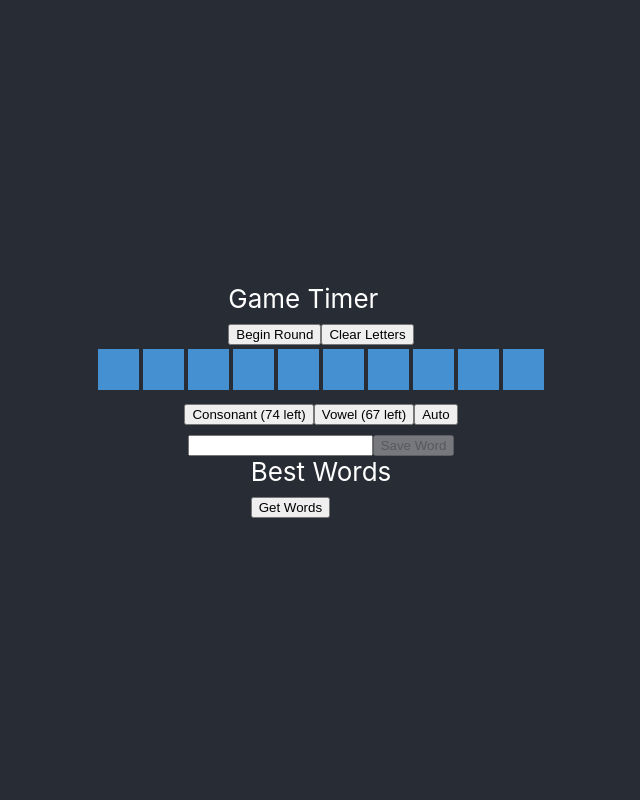
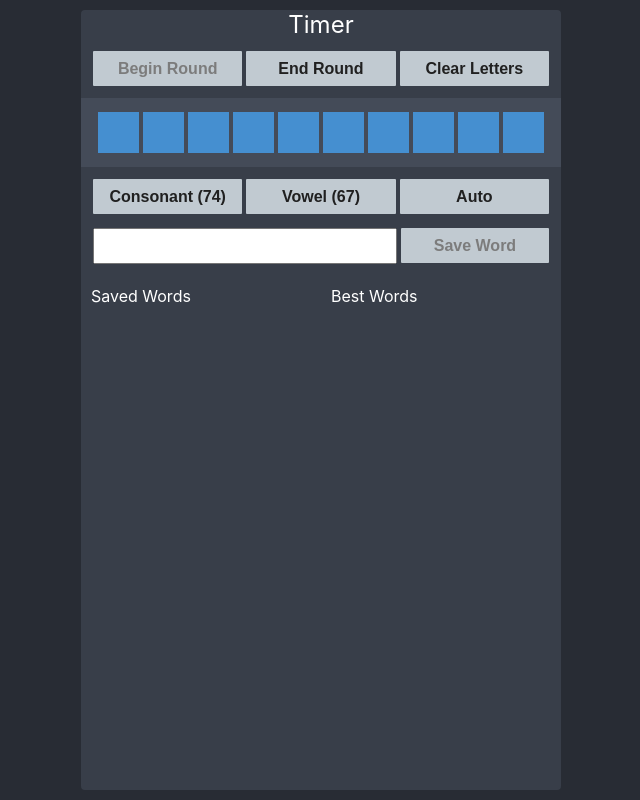
Before and after one commit to shaunhegarty/letters-react, a React (Create React App) app: page / in a window 1280 px wide. Shown: the whole page, without its empty margins (319-959 px from the left). Built offline with nearby package versions, Linux system fonts and the light colour scheme.

Commit message:
Major visual update

```diff
--- a/src/App.css
+++ b/src/App.css
@@ -1,22 +1,88 @@
-.App {
-  text-align: center;
+
+
+#letters-display {
+  display: flex;
+  align-items: center;
+  justify-content: center;
+  padding: 10px;
+  background-color: #444b58;
 }
 
-.letters-game {
+#letters-game {
   background-color: #282c34;
   min-height: 100vh;
   display: flex;
-  flex-direction: column;
-  align-items: center;
+  flex-direction: row;
   justify-content: center;
-  font-size: calc(10px + 2vmin);
+  font-size: 24px;
   color: white;
+  margin: auto;
+  align-content: center;
+}
+
+#letters-game-display, #letters-game-control-panel {
+  background-color: #383e49;
+  width: 480px;
+  border-radius: 4px;
+  margin: 10px;
+}
+
+
+#game-timer {
+  display: block;
+  text-align: center;
+  align-content: center;
+  justify-content: center;
+  margin: auto;
+}
+
+#word-entry {
+  height: 30px;
+  width: 300px;
+  font-size: 16px;
+  margin: 2px;
+}
+
+.consonant-vowel-selection, #word-entry-div, #round-controller {
+  margin: 10px;
+  display: flex;
+  align-content: center;
+  justify-content: center;
+}
+
+.game-button {
+  height: 35px;
+  width: 150px;
+  font-size: 16px;
+  color: rgb(32, 32, 32);
+  background-color: rgb(193, 202, 209);
+  border-radius: 1px;
+  border-style: none;
+  font-weight: bold;
+  margin: 2px;
+}
+
+.game-button:hover {
+  color: rgb(48,48,48);
+  background-color: rgb(215, 225, 233);
+}
+
+.game-button:active {
+  color: rgb(24,24,24);
+  background-color: rgb(215, 225, 260);
+  border-bottom: #282c34;
+}
+
+.game-button:disabled {
+  color: rgb(124,124,124);
+  background-color: rgb(193, 202, 209);
+  border-bottom: #282c34;
 }
 
 .letter {
   display: block;
   float: left;
-  background-color: #4590D0;
+  background-color: rgb(69, 143, 208);
   width: 35px;
   height: 35px;
   padding: 3px;
@@ -29,3 +95,13 @@
 .letter:hover {
   background-color: rgb(72, 156, 230);
 }
+
+#words-panel {
+  display: flex;
+  font-size: 12pt;
+}
+
+#saved-words, #results-display {
+  width: 50%;
+  margin: 10px;
+}
--- a/src/App.js
+++ b/src/App.js
@@ -1,6 +1,8 @@
 import React from 'react';
-import { strOfParticularLength, stringContainsChars, processResults, letterDistribution,
-  randomLetterFromList, vowelDist, consonantDist, chooseLetterType, vowelsAllowed, consonantsAllowed } from './letters.js';
+import {
+  strOfParticularLength, stringContainsChars, processResults, letterDistribution,
+  randomLetterFromList, vowelDist, consonantDist, chooseLetterType, vowelsAllowed, consonantsAllowed
+} from './letters.js';
 import './App.css';
 import axios from 'axios';
 
@@ -12,16 +14,16 @@ class Letter extends React.Component {
 
 class GameTimer extends React.Component {
   render() {
-    return (<div id="game-timer">Game Timer</div>)
+    return (<div id="game-timer">Timer</div>)
   }
 }
 
 class RoundController extends React.Component {
   render() {
     return (<div id="round-controller">
-      <GameTimer />
-      <button id="round-begin">Begin Round</button>
-      <button id="clear-letters" onClick={this.props.clearHandler}>Clear Letters</button>
+      <button id="round-begin" className="game-button" disabled>Begin Round</button>
+      <button id="round-end" className="game-button" onClick={this.props.roundEndHandler}>End Round</button>
+      <button id="clear-letters" className="game-button" onClick={this.props.clearHandler} >Clear Letters</button>
     </div>)
   }
 }
@@ -46,11 +48,13 @@ class LettersDisplay extends React.Component {
 
 class ResultsDisplay extends React.Component {
   render() {
+    const bestWords = this.props.results.slice(0, 10).map(function(word){
+      return <li key={word}>{word.toUpperCase()}</li>
+    })
     return (
       <div id="results-display">
         Best Words
-      <div id="best-words">{this.props.results.slice(0, 30).join(', ')}</div>
-        <button id="get-best-words" onClick={(e) => this.props.getResultsHandler(e)}>Get Words</button>
+        <div id="best-words"><ol>{bestWords}</ol></div>
       </div>)
   }
 }
@@ -58,9 +62,9 @@ class ResultsDisplay extends React.Component {
 class ConsonantVowelSelection extends React.Component {
   render() {
     return (<div className="consonant-vowel-selection">
-      <button name="consonant" onClick={this.props.consonantHandler}>Consonant ({this.props.consonantList.length} left)</button>
-      <button name="vowel" onClick={this.props.vowelHandler}>Vowel ({this.props.vowelList.length} left)</button>
-      <button onClick={this.props.autoHandler}>Auto</button>
+      <button className="game-button" name="consonant" onClick={this.props.consonantHandler}>Consonant ({this.props.consonantList.length})</button>
+      <button className="game-button" name="vowel" onClick={this.props.vowelHandler}>Vowel ({this.props.vowelList.length})</button>
+      <button className="game-button" onClick={this.props.autoHandler}>Auto</button>
     </div>);
   }
 }
@@ -87,7 +91,7 @@ class WordEntry extends React.Component {
     const disabled = this.state.word.length === 0 || !stringContainsChars(this.props.mix, this.state.word);
     return (<div id="word-entry-div">
       <input type="text" id="word-entry" maxLength={this.props.maxLength} onChange={(e) => this.onChange(e)} />
-      <button id="save-word" onClick={(e) => this.handleSave(e)} disabled={disabled}>Save Word</button>
+      <button id="save-word" className="game-button" onClick={(e) => this.handleSave(e)} disabled={disabled}>Save Word</button>
     </div>)
   }
 }
@@ -98,13 +102,16 @@ class SavedWords extends React.Component {
     const savedWords = savedWordsArray.map(function (word) {
       return <td key={word}>{word}</td>
     });
-    return (<table id="saved-word-table">
+    return (
+      <div id="saved-words"> Saved Words
+        <table id="saved-word-table">
           <tbody>
             <tr>
               {savedWords}
             </tr>
           </tbody>
-    </table>)
+        </table>
+    </div>)
   }
 }
 
@@ -247,8 +254,11 @@ class LettersGame extends React.Component {
   }
 
   render() {
-    return (<div className="letters-game">
-      <RoundController clearHandler={(e) => this.handleClear(e)} />
+    return (
+      <div id="letters-game" className="letters-game">
+        <div id="letters-game-display">
+          <GameTimer />
+          <RoundController clearHandler={(e) => this.handleClear(e)} roundEndHandler={(e) => this.handleGetResults(e)} />
           <LettersDisplay letters={this.state.mix} size={this.state.gameSize} />
           <ConsonantVowelSelection
             vowelHandler={(e) => this.handleVowelClick(e)}
@@ -259,8 +269,11 @@ class LettersGame extends React.Component {
             mix={this.state.mix}
             gameSize={this.state.gameSize} />
           <WordEntry saveHandler={(e) => this.handleSaveWord(e)} maxLength={this.state.gameSize} mix={this.state.mix} />
+          <div id="words-panel">
             <SavedWords savedWords={this.state.savedWords} />
-      <ResultsDisplay results={this.state.results} getResultsHandler={(e) => this.handleGetResults(e)} />
+            <ResultsDisplay results={this.state.results} />
+          </div>
+        </div>
       </div>
     )
   }
```
Lines whose indentation alone changed are shown as unchanged.
